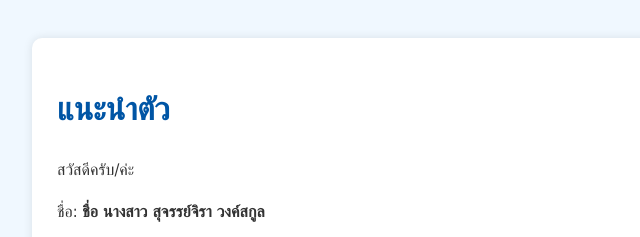
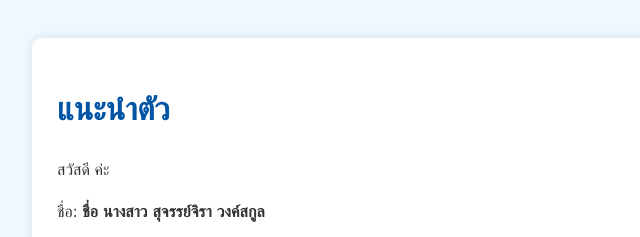
Before and after one commit to SuchanMin/SuchanMin.github.io, a plain HTML site: page index.html in a window 1280 px wide. Shown: the top 237 px of the page, 283-923 px from the left. Drawn offline with Linux system fonts and the light colour scheme.

Commit message:
Update index.html

```diff
--- a/index.html
+++ b/index.html
@@ -27,9 +27,9 @@
 <body>
     <div class="container">
         <h1>แนะนำตัว</h1>
-        <p>สวัสดีครับ/ค่ะ</p>
+        <p>สวัสดี ค่ะ</p>
         <p>ชื่อ: <strong>ชื่อ นางสาว สุจรรย์จิรา วงค์สกูล</strong></p>
-        <p>อายุ: <strong>อายุ 19</strong> ปี</p>
+        <p>อายุ: <strong>อายุ 19 </strong> ปี</p>
         <p>อาชีพ: <strong>อาชีพ นักธุรกิจ</strong></p>
         <p>ความสนใจ: <strong>สิ่งที่คุณสนใจ การท่องเที่ยว, การออกแบบ</strong></p>
         <p>ขอบคุณที่เข้ามาเยี่ยมชมหน้านี้ ค่ะ!</p>
```
